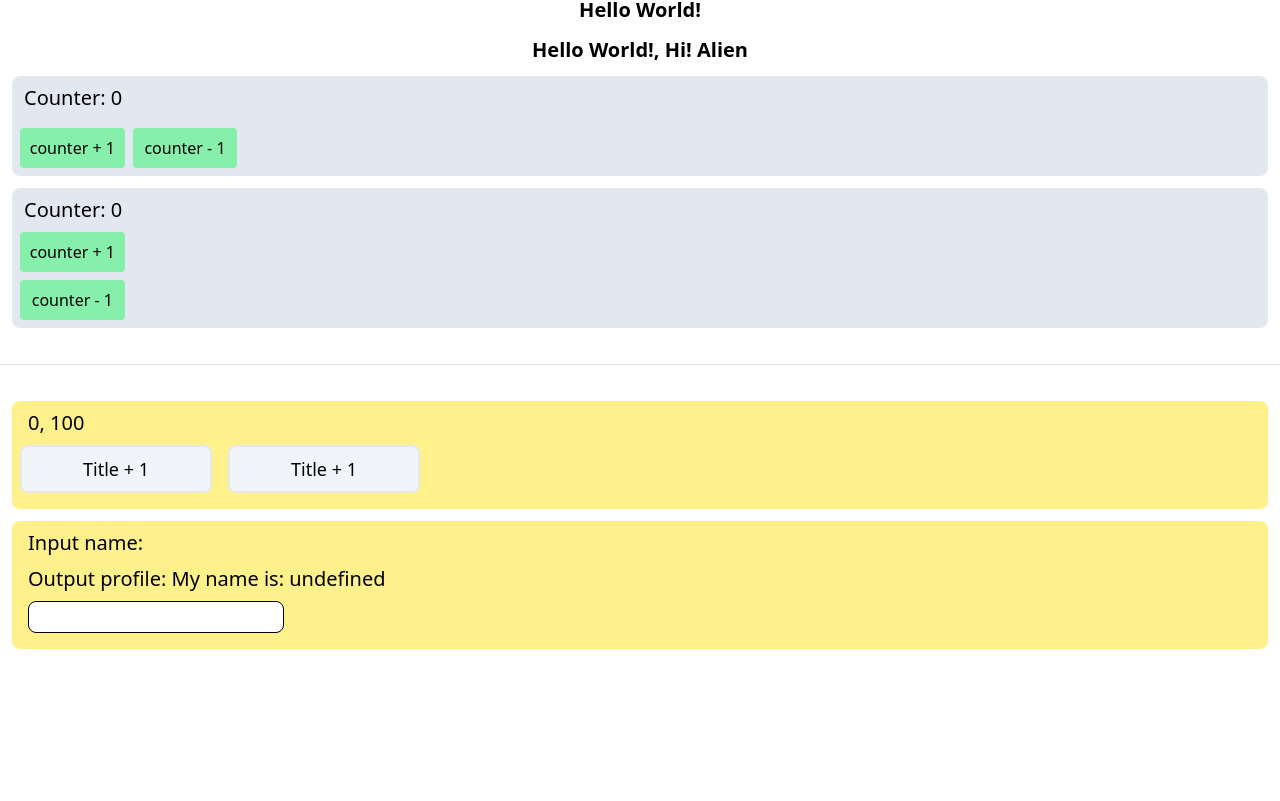
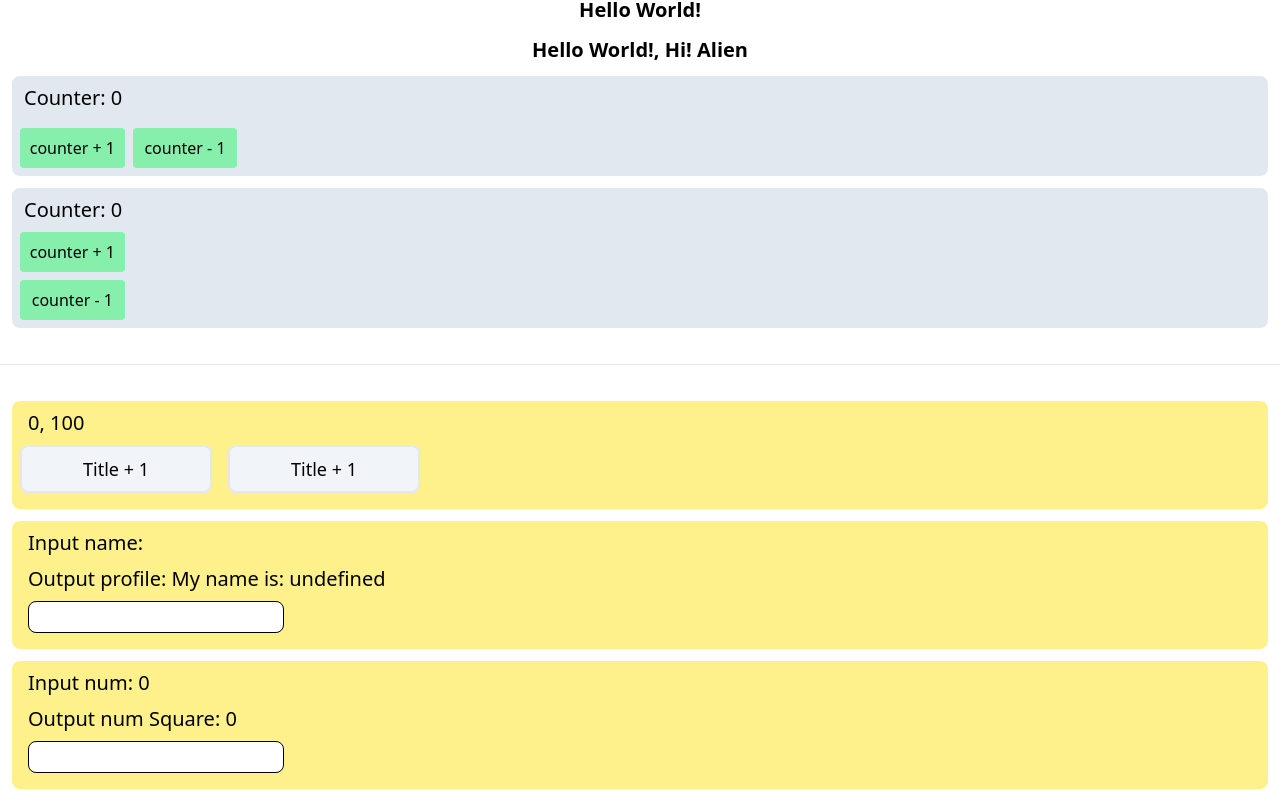
Before and after one commit to soAcademy/workshop-state-and-event, a React (Create React App) app: page / in a window 1280 px wide. Shown: the part 1836-2637 px from the top of the page. Before the commit the page ends 2497 px from the top, so only its background shows below. Built offline with nearby package versions, Linux system fonts and the light colour scheme.

Commit message:
feat: Effect3

```diff
--- a/src/App.js
+++ b/src/App.js
@@ -51,6 +51,7 @@ import Prop4 from "./Props/Prop4";
 
 import Effect1 from "./Effects/Effect1";
 import Effect2 from "./Effects/Effect2";
+import Effect3 from "./Effects/Effect3";
 
 const App = () => {
   return (
@@ -85,7 +86,7 @@ const App = () => {
       <br />
       <Effect1 />
       <Effect2 />
-      {/* <Effect3 /> */}
+      <Effect3 />
       {/* <Effect4 /> */}
       {/* <Effect5 /> */}
       {/* <Effect6 /> */}
--- /dev/null
+++ b/src/Effects/Effect3.js
@@ -0,0 +1,24 @@
+import React, { useState, useEffect } from "react";
+
+const Effect3 = () => {
+  const [num, setNum] = useState(0);
+  const [numSquare, setNumSquare] = useState(0);
+
+  useEffect(() => {
+    setNumSquare(Number(num) ** 2);
+  }, [num]);
+
+  return (
+    <div className="m-3 py-2 bg-yellow-200 rounded-lg">
+      <p className="text-xl pl-4 mb-2">Input num: {num}</p>
+      <p className="text-xl pl-4 mb-2">Output num Square: {numSquare}</p>
+      <input
+        type="text"
+        className="border border-black rounded-lg w-64 h-8 ml-4 mb-2"
+        onChange={(e) => setNum(e.target.value)}
+      />
+    </div>
+  )
+}
+
+export default Effect3;
```
